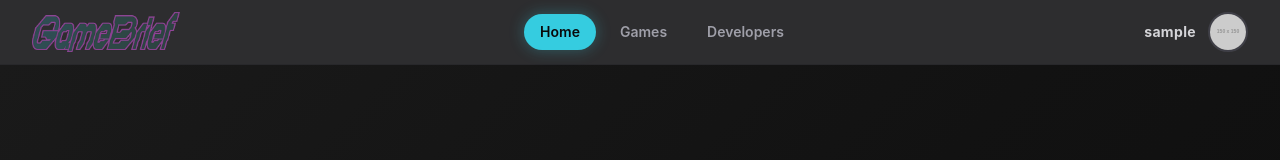
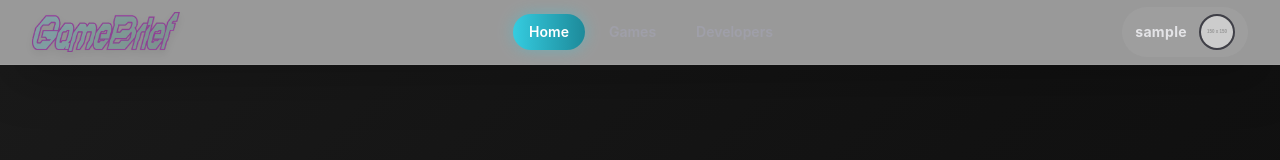
Before and after one commit to raretutal/GameBrief, a Vue app: page / in a window 1280 px wide. Shown: the top 160 px of the page. Built offline with nearby package versions, Linux system fonts and the light colour scheme; no server answers; the database is empty; sample sign-in values are in the browser's storage; the HTML template or start-up script is replaced by a standard one.

Commit message:
added chill navba

```diff
--- a/src/components/NavBar.vue
+++ b/src/components/NavBar.vue
@@ -1,11 +1,11 @@
 <template>
-  <nav class="bg-zinc-950/85 backdrop-blur-md text-zinc-100 border-b border-zinc-800/80 sticky top-0 z-50 transition-all duration-300">
+  <nav class="bg-black/40 backdrop-blur-lg text-zinc-100 border-b border-white/5 shadow-2xl sticky top-0 z-50 transition-all duration-300">
     <div class="max-w-7xl mx-auto px-4 sm:px-6 lg:px-8">
       <div class="flex justify-between items-center h-16">
 
         <div class="flex-shrink-0 flex items-center">
-          <router-link to="/" class="flex items-center hover:opacity-80 transition-opacity">
-            <img src="../assets/logos/GameBriefLogo.png" alt="GameBrief" class="w-auto h-10 object-contain"/>
+          <router-link to="/" class="flex items-center hover:opacity-80 hover:scale-105 transition-all duration-300">
+            <img src="../assets/logos/GameBriefLogo.png" alt="GameBrief" class="w-auto h-10 object-contain drop-shadow-lg"/>
           </router-link>
         </div>
 
@@ -13,7 +13,7 @@
           <router-link
             to="/"
             class="px-4 py-2 text-sm font-semibold rounded-full transition-all duration-300"
-            :class="route.path === '/' ? 'bg-[#35CCE0] text-zinc-950 shadow-[0_0_15px_rgba(53,204,224,0.3)]' : 'text-zinc-400 hover:text-[#35CCE0] hover:bg-zinc-900'"
+            :class="route.path === '/' ? 'bg-gradient-to-r from-[#35CCE0] to-[#1D8A9A] text-white shadow-[0_0_15px_rgba(53,204,224,0.4)]' : 'text-zinc-400 hover:text-white hover:bg-white/10'"
           >
             Home
           </router-link>
@@ -21,7 +21,7 @@
           <router-link
             to="/games"
             class="px-4 py-2 text-sm font-semibold rounded-full transition-all duration-300"
-            :class="route.path.startsWith('/game') ? 'bg-[#35CCE0] text-zinc-950 shadow-[0_0_15px_rgba(53,204,224,0.3)]' : 'text-zinc-400 hover:text-[#35CCE0] hover:bg-zinc-900'"
+            :class="route.path.startsWith('/game') ? 'bg-gradient-to-r from-[#35CCE0] to-[#1D8A9A] text-white shadow-[0_0_15px_rgba(53,204,224,0.4)]' : 'text-zinc-400 hover:text-white hover:bg-white/10'"
           >
             Games
           </router-link>
@@ -29,7 +29,7 @@
           <router-link
             to="/developerspage"
             class="px-4 py-2 text-sm font-semibold rounded-full transition-all duration-300"
-            :class="route.path.startsWith('/developer') ? 'bg-[#35CCE0] text-zinc-950 shadow-[0_0_15px_rgba(53,204,224,0.3)]' : 'text-zinc-400 hover:text-[#35CCE0] hover:bg-zinc-900'"
+            :class="route.path.startsWith('/developer') ? 'bg-gradient-to-r from-[#35CCE0] to-[#1D8A9A] text-white shadow-[0_0_15px_rgba(53,204,224,0.4)]' : 'text-zinc-400 hover:text-white hover:bg-white/10'"
           >
             Developers
           </router-link>
@@ -38,18 +38,18 @@
         <div class="flex items-center">
 
           <router-link v-if="!currentUser" to="/signin">
-            <button class="bg-linear-to-r from-[#35CCE0] to-[#1D6F7A] hover:shadow-[0_0_15px_rgba(53,204,224,0.5)] text-white px-6 py-2 rounded-full text-sm font-bold transition-all duration-300">
+            <button class="bg-gradient-to-r from-[#35CCE0] to-[#1D8A9A] hover:shadow-[0_0_15px_rgba(53,204,224,0.6)] text-white px-6 py-2 rounded-full text-sm font-bold transition-all duration-300 hover:-translate-y-0.5">
               Sign In
             </button>
           </router-link>
 
           <div v-else>
-            <router-link to="/profile" class="flex items-center gap-3 group">
-              <span class="text-zinc-300 text-sm font-bold group-hover:text-[#35CCE0] transition-colors tracking-wide">
+            <router-link to="/profile" class="flex items-center gap-3 group bg-white/5 hover:bg-white/10 px-3 py-1.5 rounded-full border border-transparent hover:border-white/10 transition-all duration-300">
+              <span class="text-zinc-200 text-sm font-bold group-hover:text-[#35CCE0] transition-colors tracking-wide">
                 {{ currentUser.username }}
               </span>
 
-              <div class="w-10 h-10 rounded-full border-2 border-zinc-700 group-hover:border-[#35CCE0] overflow-hidden transition-all duration-300 bg-zinc-800">
+              <div class="w-9 h-9 rounded-full border-2 border-zinc-700 group-hover:border-[#35CCE0] overflow-hidden transition-all duration-300 bg-zinc-900 shadow-inner">
                 <img
                   :src="currentUser.image_url || 'https://via.placeholder.com/150'"
                   alt="Avatar"
@@ -74,7 +74,6 @@ import type { User } from '@/interfaces/User'
 const route = useRoute()
 const currentUser = ref<User | null>(null)
 
-// Reads local storage to verify if a user data object exists
 const checkAuth = () => {
   const storedUser = localStorage.getItem('currentUser')
   if (storedUser) {
@@ -84,12 +83,10 @@ const checkAuth = () => {
   }
 }
 
-// Executes auth check when the navigation bar is first rendered
 onMounted(() => {
   checkAuth()
 })
 
-// Listens to URL changes to keep the auth state synchronized
 watch(() => route.path, () => {
   checkAuth()
 })
```
